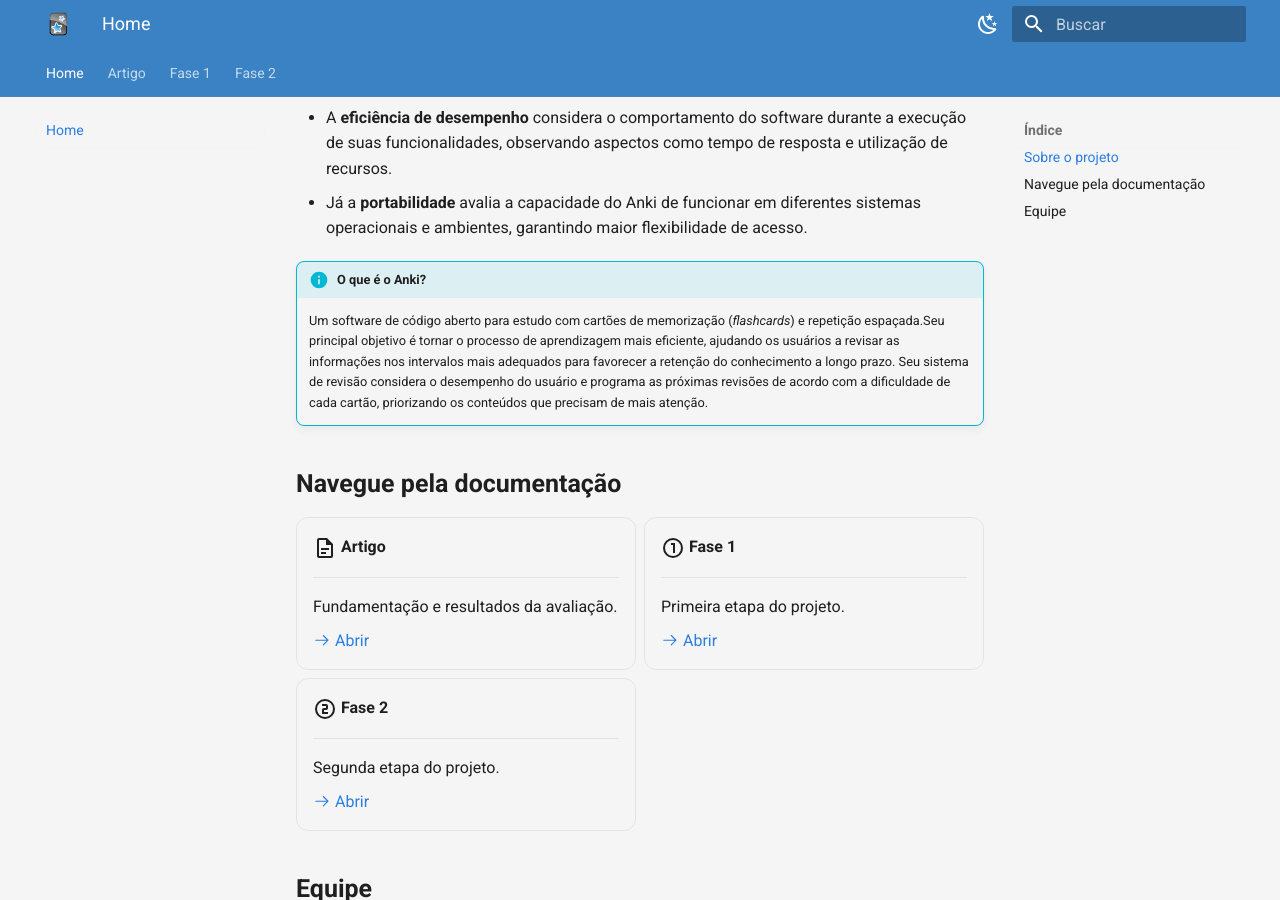
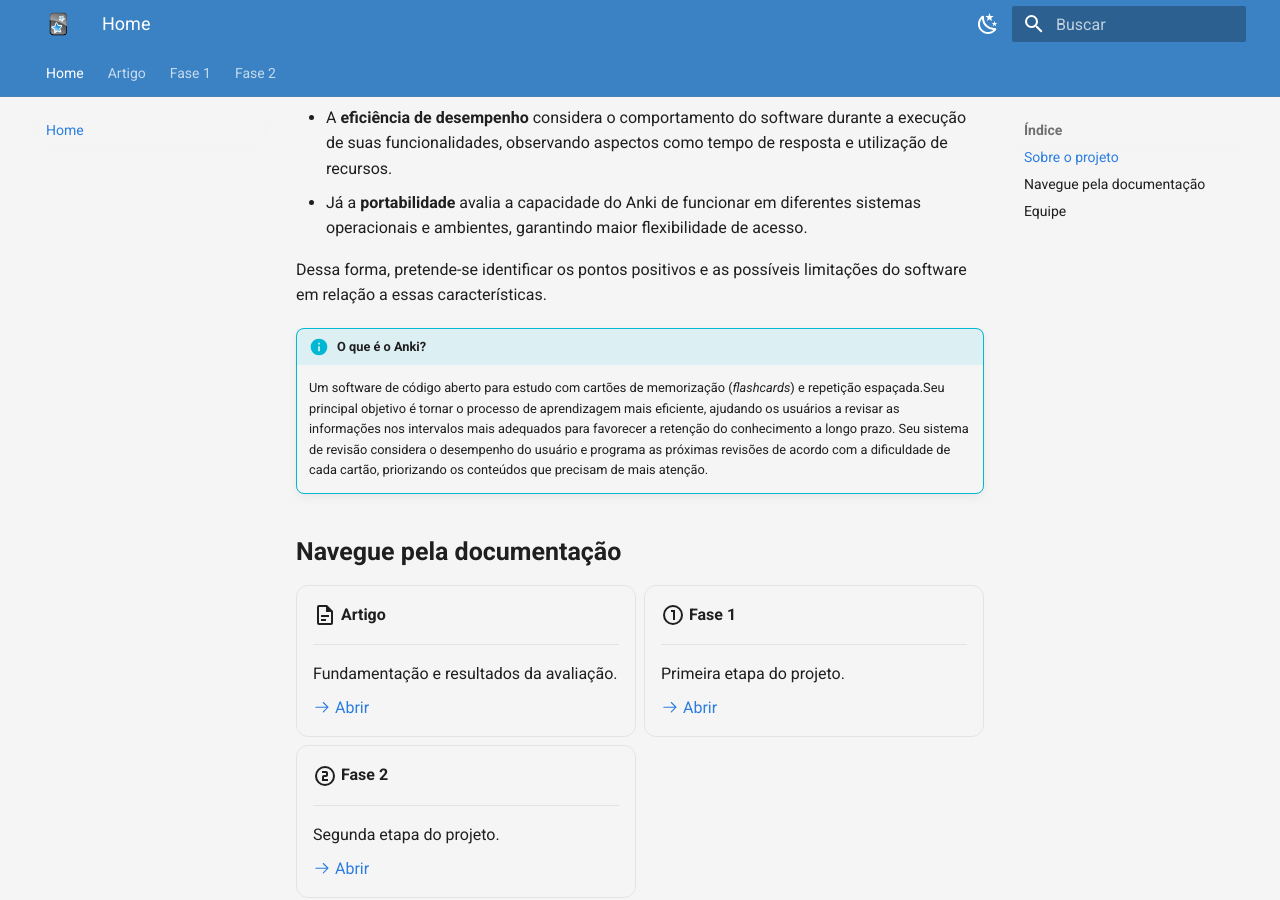
Before and after one commit to FCTE-Qualidade-de-Software-1/2026-2_T01_BETTY_SNYDER, an MkDocs documentation site: the page built from docs/index.md, in a window 1280 px wide and 900 px high, scrolled down 532 px. Built offline with MkDocs 1.6.1 and Material for MkDocs 9.7.7, drawn with Linux system fonts in a browser that asks for light colours.

Commit message:
Corrige lista no index

```diff
--- a/docs/index.md
+++ b/docs/index.md
@@ -19,6 +19,7 @@
 - A **eficiência de desempenho** considera o comportamento do software durante a execução de suas funcionalidades, observando aspectos como tempo de resposta e utilização de recursos.
 - Já a **portabilidade** avalia a capacidade do Anki de funcionar em diferentes sistemas operacionais e ambientes, garantindo maior flexibilidade de acesso.
 
+Dessa forma, pretende-se identificar os pontos positivos e as possíveis limitações do software em relação a essas características.
 
 !!! info "O que é o Anki?"
     Um software de código aberto para estudo com cartões de memorização (*flashcards*) e repetição espaçada.Seu principal objetivo é tornar o processo de aprendizagem mais eficiente, ajudando os usuários a revisar as informações nos intervalos mais adequados para favorecer a retenção do conhecimento a longo prazo. Seu sistema de revisão considera o desempenho do usuário e programa as próximas revisões de acordo com a dificuldade de cada cartão, priorizando os conteúdos que precisam de mais atenção.
```
